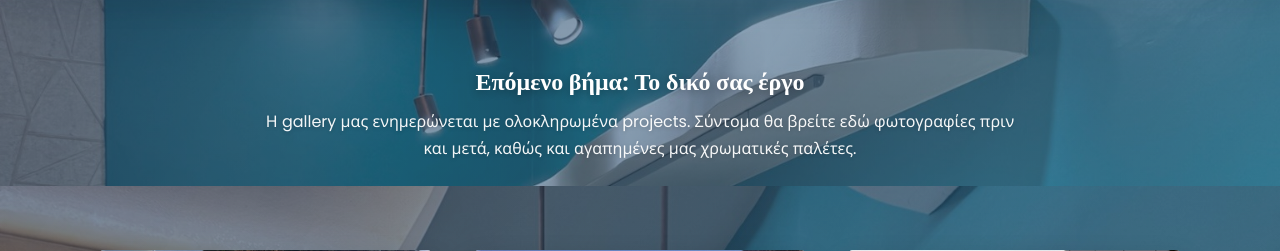
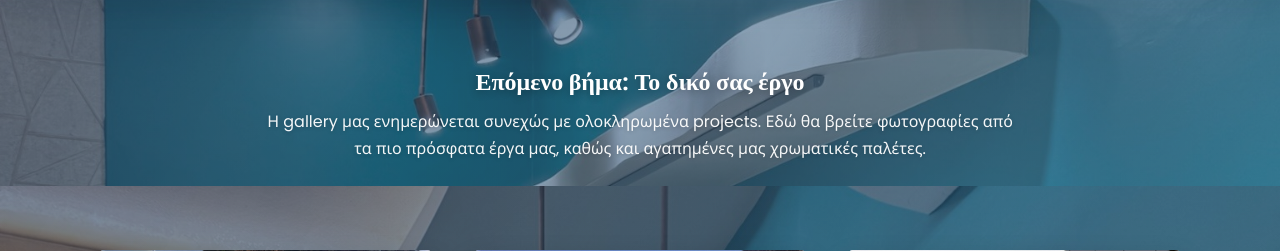
Before and after one commit to Konstantinosmalliaros/ChromaPremium, a Flask app: page /gallery in a window 1280 px wide. Shown: the part 82-333 px from the top of the page. Run offline with Flask 3, Linux system fonts and the light colour scheme.

Commit message:
Corrected content description on gallery tab

```diff
--- a/app/templates/gallery.html
+++ b/app/templates/gallery.html
@@ -6,7 +6,7 @@
   <section class="page-hero">
     <div class="container narrow">
       <h1>Επόμενο βήμα: Το δικό σας έργο</h1>
-      <p>Η gallery μας ενημερώνεται με ολοκληρωμένα projects. Σύντομα θα βρείτε εδώ φωτογραφίες πριν και μετά, καθώς και αγαπημένες μας χρωματικές παλέτες.</p>
+      <p>Η gallery μας ενημερώνεται συνεχώς με ολοκληρωμένα projects. Εδώ θα βρείτε φωτογραφίες από τα πιο πρόσφατα έργα μας, καθώς και αγαπημένες μας χρωματικές παλέτες.</p>
     </div>
   </section>
 
```
